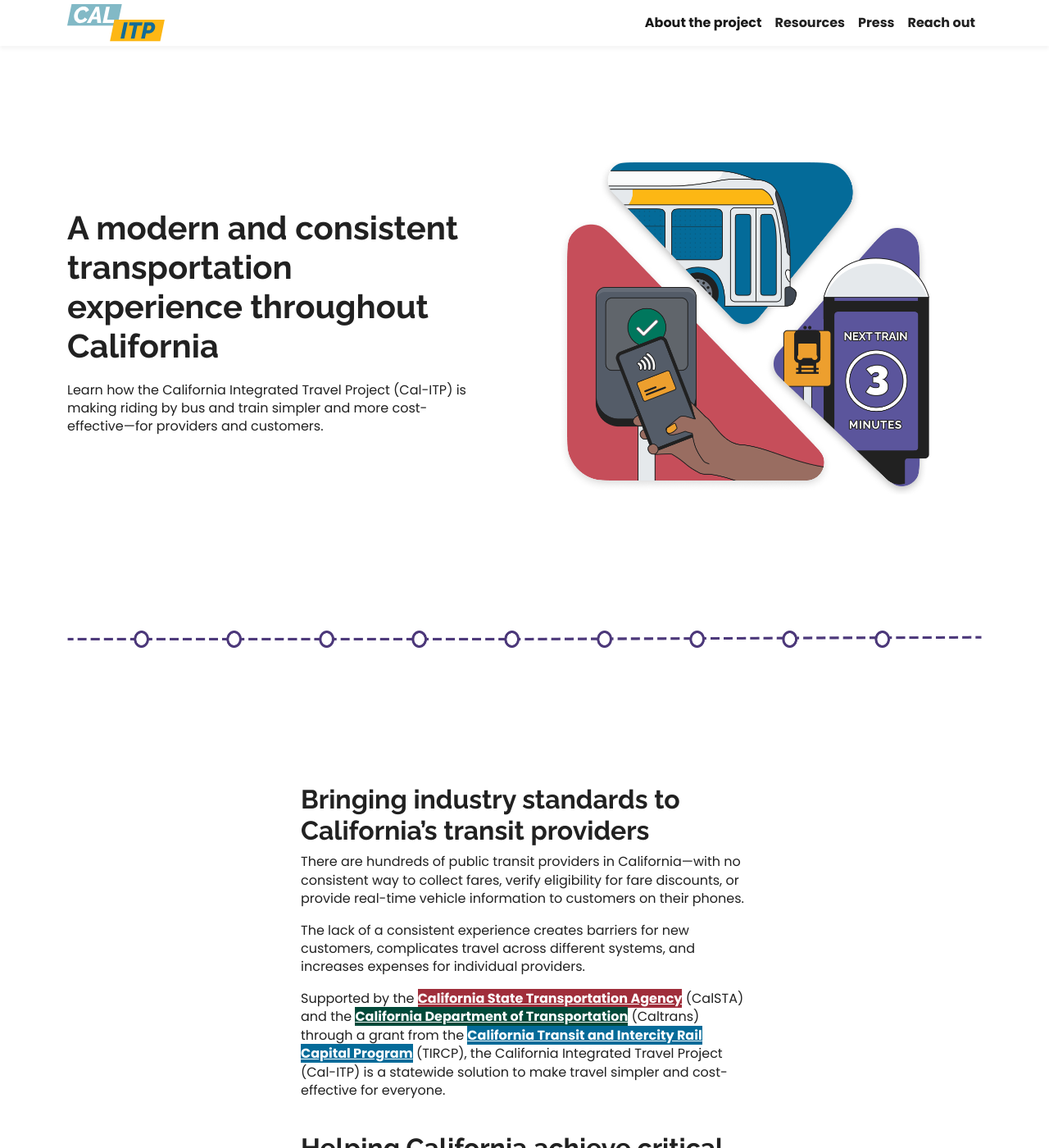
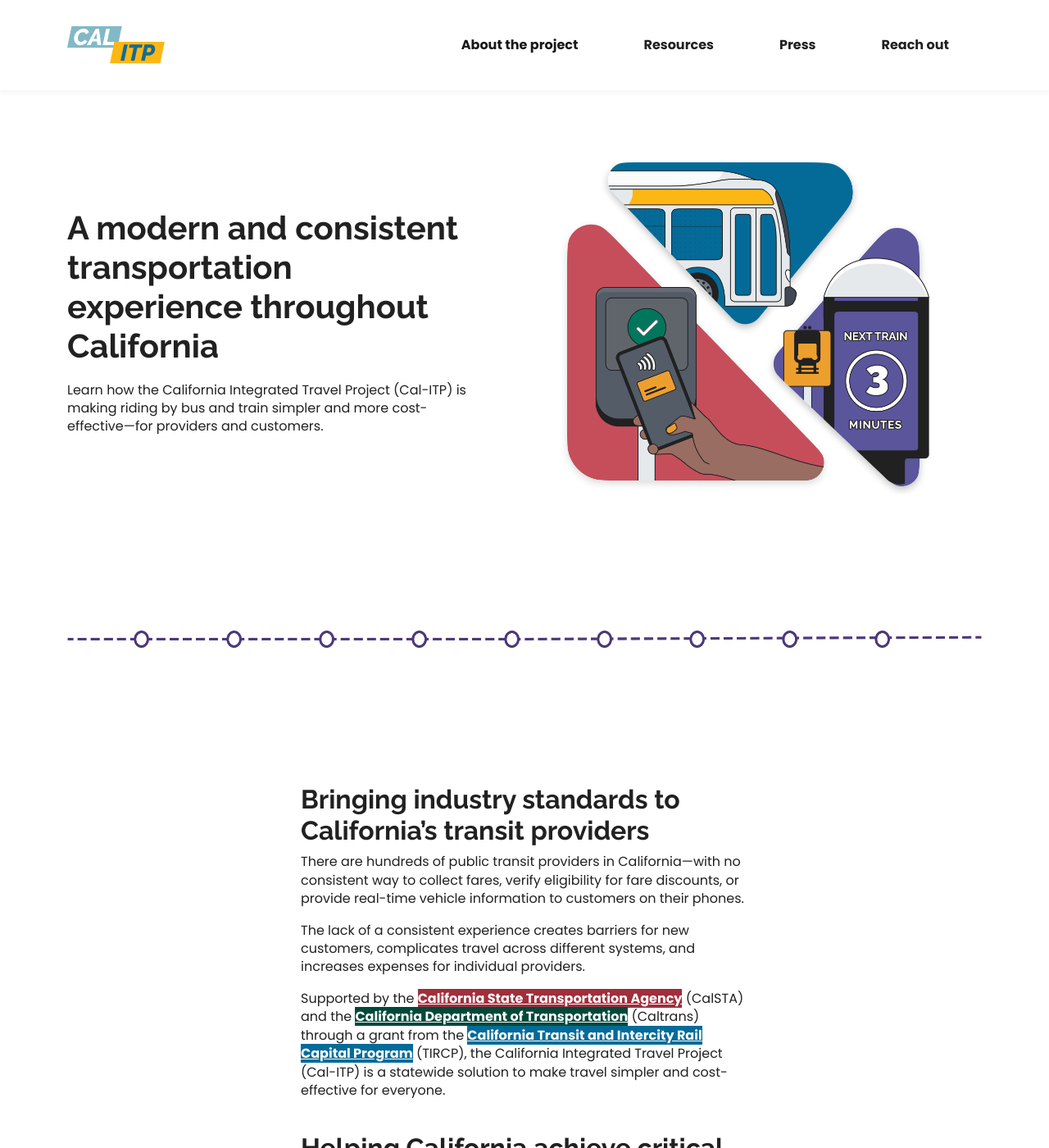
Before and after one commit to cal-itp/calitp.org, a Jekyll site: the page built from src/index.html, in a window 1280 px wide and 1400 px high. Shown: the whole window at 82% size. Built offline with Jekyll 4.4.1, drawn with Linux system fonts in a browser that asks for light colours; some of the changed text lies outside the part shown.

Commit message:
fix: rebase

```diff
--- a/src/stylesheets/main.css
+++ b/src/stylesheets/main.css
@@ -3,7 +3,9 @@
     "Liberation Sans", Arial, sans-serif, "Apple Color Emoji", "Segoe UI Emoji", "Segoe UI Symbol", "Noto Color Emoji";
   --calitp-headline-sans-serif: "Raleway", system-ui, -apple-system, "Segoe UI", "Roboto", "Helvetica Neue", "Noto Sans",
     "Liberation Sans", Arial, sans-serif, "Apple Color Emoji", "Segoe UI Emoji", "Segoe UI Symbol", "Noto Color Emoji";
-  --bs-border-radius: calc(20rem / 16);
+  --bs-border-radius: 20px;
+  --bs-font-sans-serif: "Poppins", system-ui, -apple-system, "Segoe UI", Roboto, "Helvetica Neue", "Noto Sans", "Liberation Sans",
+    Arial, sans-serif, "Apple Color Emoji", "Segoe UI Emoji", "Segoe UI Symbol", "Noto Color Emoji";
   --bs-border-style: dashed;
 }
 
@@ -26,7 +28,7 @@
 }
 
 .btn {
-  --bs-btn-border-width: calc(2rem / 16);
+  --bs-btn-border-width: 2px;
 }
 
 h1,
@@ -42,7 +44,7 @@
 }
 
 h3 {
-  font-size: calc(24rem / 16);
+  font-size: 24px;
 }
 
 h4,
@@ -54,7 +56,7 @@
 p,
 a,
 li {
-  font-size: var(--bs-body-font-size);
+  font-size: 16px;
   line-height: 140%;
 }
 
@@ -64,8 +66,8 @@
   letter-spacing: 0.025em;
   display: inline-block;
   padding: 0.5rem 1rem;
-  font-size: calc(12rem / 16);
-  font-family: var(--bs-font-sans-serif);
+  font-size: 0.75rem;
+  font-family: "Poppins";
   border: 1.5px solid var(--bs-white);
   background-color: rgba(33, 33, 33, 0.2);
 }
@@ -160,6 +162,10 @@
   color: var(--bs-white);
 }
 
+#details .tab-content .tab-list article:nth-child(n + 3) {
+  display: none;
+}
+
 .red-link {
   background-color: var(--calitp-red-5);
   color: var(--bs-white);
@@ -198,7 +204,7 @@
   counter-increment: numList;
   content: counter(numList);
   font-weight: 700;
-  font-size: 1rem;
+  font-size: 16px;
   text-align: center;
   color: var(--bs-white);
   line-height: 40px;
@@ -226,30 +232,26 @@
 
 .nav-pills {
   --bs-nav-pills-border-radius: 19px;
-  --bs-nav-pills-link-active-color: var(--bs-white);
-  --bs-nav-pills-link-active-bg: var(--bs-body-color);
+  --bs-nav-pills-link-active-color: #fff;
+  --bs-nav-pills-link-active-bg: #212121;
 }
 
 .nav-pills .nav-link {
   padding: 0.23rem;
-  border: 2px solid var(--bs-body-color);
-  color: var(--bs-body-color);
-}
-
-#initiatives .tab-content .tab-list article:nth-child(n + 3) {
-  display: none;
+  border: 2px solid #212121;
+  color: #212121;
 }
 
 .nav-pills {
   --bs-nav-pills-border-radius: 19px;
-  --bs-nav-pills-link-active-color: var(--bs-white);
-  --bs-nav-pills-link-active-bg: var(--bs-body-color);
+  --bs-nav-pills-link-active-color: #fff;
+  --bs-nav-pills-link-active-bg: #212121;
 }
 
 .nav-pills .nav-link {
   padding: 0.23rem;
-  border: 2px solid var(--bs-body-color);
-  color: var(--bs-body-color);
+  border: 2px solid #212121;
+  color: #212121;
 }
 
 .right-callout {
@@ -271,6 +273,7 @@
     grid-gap: initial;
     justify-items: center;
     text-align: center;
+  }
 }
 
 @media (max-width: 768px) {
@@ -313,13 +316,13 @@
 
 @media (min-width: 992px) {
   .navbar {
-    --bs-navbar-nav-link-padding-x: calc(40rem / 16);
+    --bs-navbar-nav-link-padding-x: 40px;
     --bs-navbar-nav-link-padding-y: 0;
   }
 
   .navbar-brand {
-    --bs-navbar-brand-padding-x: calc(32rem / 16);
-    --bs-navbar-brand-padding-y: calc(32rem / 16);
+    --bs-navbar-brand-padding-x: 32px;
+    --bs-navbar-brand-padding-y: 32px;
   }
 
   .navbar-nav {
@@ -331,8 +334,8 @@
 
 @media (max-width: 992px) {
   .navbar-brand {
-    --bs-navbar-brand-padding-x: calc(32rem / 16);
-    --bs-navbar-brand-padding-y: calc(32rem / 16);
+    --bs-navbar-brand-padding-x: 32px;
+    --bs-navbar-brand-padding-y: 32px;
   }
 
   #mainNav {
```
